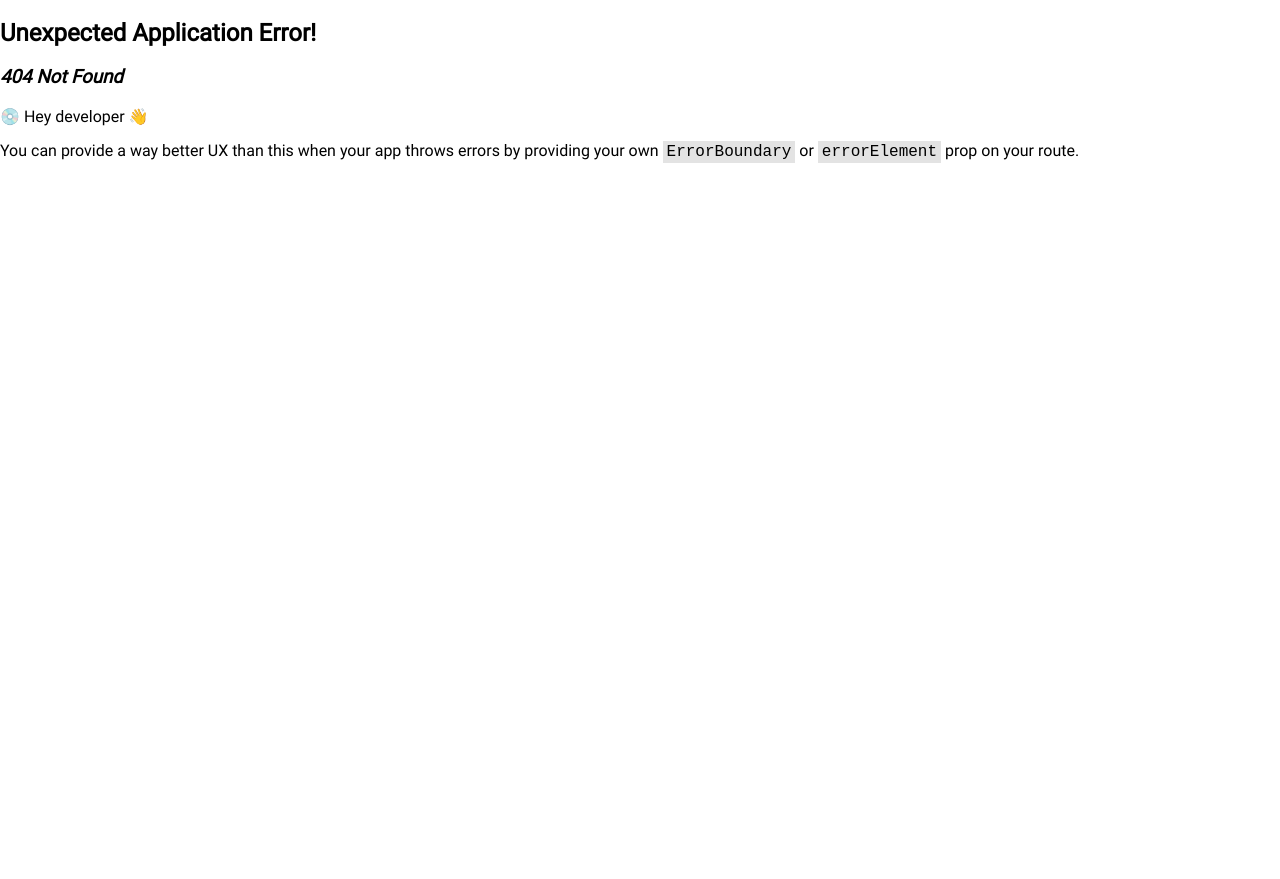
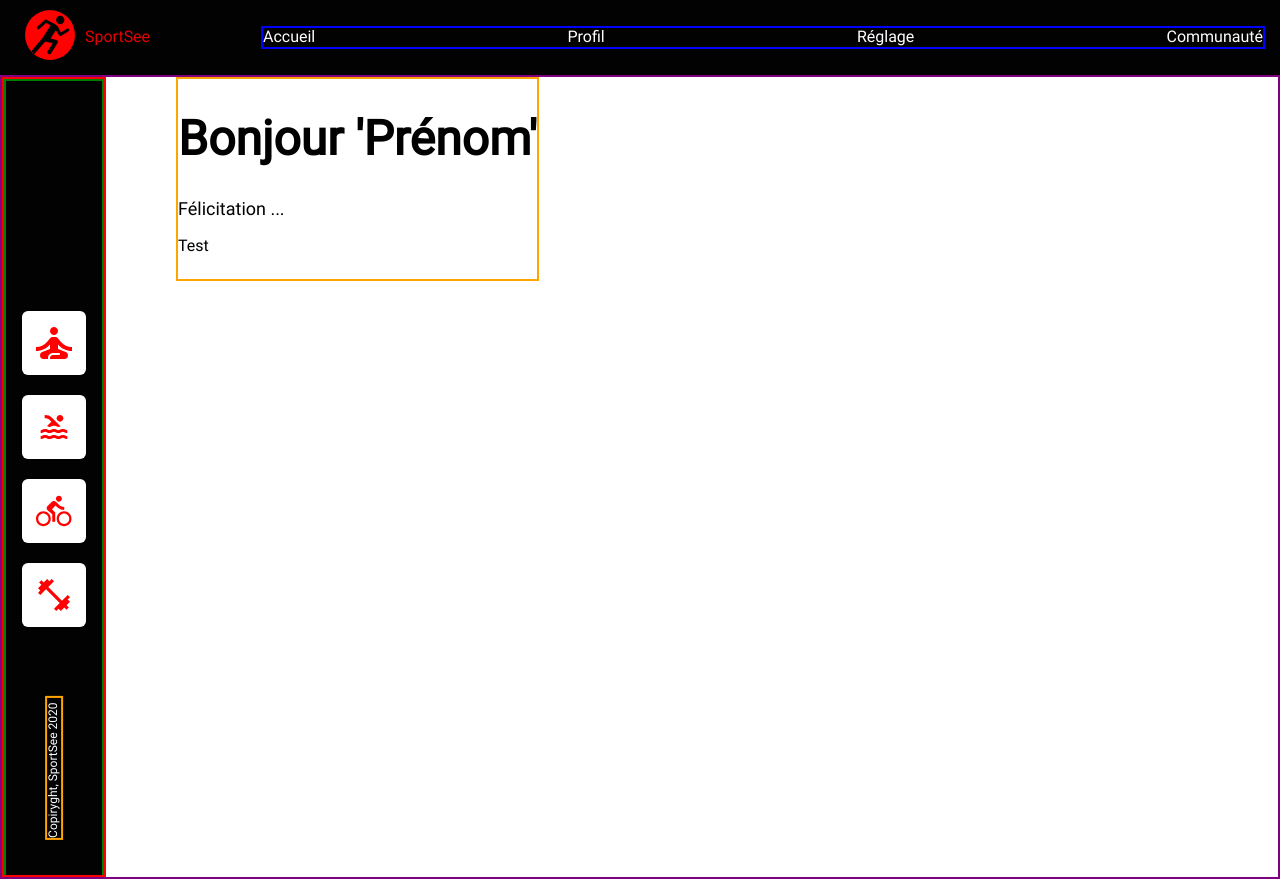
Before and after one commit to matthieuClio/SportSee, a React (Vite) app: page /app/profil in a window 1280 px wide. Before the commit this address had no page. Before the commit the page ends 800 px from the top, so only its background shows below. Built offline with nearby package versions, Linux system fonts and the light colour scheme.

Commit message:
Feat : add profile page and make some global corrections.

```diff
--- a/src/assets/sass/menu.scss
+++ /dev/null
@@ -1,51 +0,0 @@
-// - VARIABLES -
-$menuBackground: #020203;
-$menuText: #FFFFFFFF;
-$menuIcon: #FFFFFFFF;
-
-// Navigation class
-.menu {
-    position: absolute;
-    top: 0;
-    width: 100px;
-    height: 100vh;
-    min-height: 500px;
-    border: 2px solid red;
-    background-color: $menuBackground;
-    color: $menuText;
-    overflow: hidden;
-
-    &__container {
-        display: flex;
-        flex-direction: column;
-        align-items: center;
-        padding-top: 90px;
-        height: 100%;
-
-        &__icon {
-            display: flex;
-            justify-content: center;
-            align-items: center;
-            margin-bottom: 20px;
-            width: 64px;
-            height: 64px;
-            border-radius: 6px;
-            background-color: $menuIcon;
-            cursor: pointer;
-
-            &__image {
-                width: 36px;
-                height: 32px;
-            }
-        }
-
-        &__text {
-            display: flex;
-            position: absolute;
-            bottom: 70px;
-            width: 140px;
-            transform: rotate(-90deg);
-            font-size: 12px;
-        }
-    }
-}
--- a/src/components/Menu.tsx
+++ /dev/null
@@ -1,29 +0,0 @@
-import '../assets/sass/menu.scss'
-
-export default function Menu () {
-    return (
-        <nav className="menu">
-            <div className="menu__container">
-                <div className="menu__container__icon">
-                    <img src="/images/icon/yoga-icon.svg" alt="yoga" className="menu__container__icon__image" />
-                </div>
-
-                <div className="menu__container__icon">
-                    <img src="/images/icon/swimming-icon.svg" alt="yoga" className="menu__container__icon__image" />
-                </div>
-
-                <div className="menu__container__icon">
-                    <img src="/images/icon/bike-icon.svg" alt="yoga" className="menu__container__icon__image" />
-                </div>
-
-                <div className="menu__container__icon">
-                    <img src="/images/icon/weights-icon.svg" alt="yoga" className="menu__container__icon__image" />
-                </div>
-
-                <div className="menu__container__text">
-                    Copiryght, SportSee 2020
-                </div>
-            </div>
-        </nav>
-    )
-}
--- a/src/components/Header.tsx
+++ b/src/layout/Header.tsx
@@ -1,4 +1,5 @@
-import '../assets/sass/header.scss'
+// Style
+import './header.scss'
 
 export default function Header () {
     return (
--- /dev/null
+++ b/src/layout/Menu.tsx
@@ -0,0 +1,36 @@
+import { Outlet } from 'react-router'
+
+// Style
+import './menu.scss'
+
+export default function Menu () {
+    return (
+        <div className="main-container">
+            <nav className="main-container__menu">
+                <ul className="main-container__menu__container">
+                    <li className="main-container__menu__container__icon">
+                        <img src="/images/icon/yoga-icon.svg" alt="yoga" className="main-container__menu__container__icon__image" />
+                    </li>
+
+                    <li className="main-container__menu__container__icon">
+                        <img src="/images/icon/swimming-icon.svg" alt="yoga" className="main-container__menu__container__icon__image" />
+                    </li>
+
+                    <li className="main-container__menu__container__icon">
+                        <img src="/images/icon/bike-icon.svg" alt="yoga" className="main-container__menu__container__icon__image" />
+                    </li>
+
+                    <li className="main-container__menu__container__icon">
+                        <img src="/images/icon/weights-icon.svg" alt="yoga" className="main-container__menu__container__icon__image" />
+                    </li>
+
+                    <li className="main-container__menu__container__text">
+                        Copiryght, SportSee 2020
+                    </li>
+                </ul>
+            </nav>
+
+            <Outlet />
+        </div>
+    )
+}
--- a/src/assets/sass/header.scss
+++ b/src/layout/header.scss
@@ -4,14 +4,15 @@ $headerText: #E60000;
 $hearderLogo: #FF0101;
 $headerLink: #FFFFFFFF;
 
-// Header class
+// Class header
 .header {
     z-index: 2;
     position: relative;
     display: flex;
     justify-content: space-between;
     align-items: center;
-    padding: 10px 15px 10px 25px;
+    padding: 0 15px 0 25px;
+    height: 75px;
     background-color: $headerBackground;
 
     &__logo {
@@ -38,7 +39,6 @@ $headerLink: #FFFFFFFF;
         border: 2px solid blue;
         display: flex;
         justify-content: space-between;
-        padding: 0;
         min-width: 1000px;
         color: $headerLink;
     }
--- /dev/null
+++ b/src/layout/menu.scss
@@ -0,0 +1,55 @@
+// - VARIABLES -
+$menuBackground: #020203;
+$menuText: #FFFFFFFF;
+$menuIcon: #FFFFFFFF;
+
+.main-container {
+    border: 2px solid purple;
+    display: flex;
+    min-height: 800px;
+
+    // Class menu
+    &__menu {
+        border: 2px solid red;
+        width: 100px;
+        background-color: $menuBackground;
+        color: $menuText;
+        overflow: hidden;
+
+        &__container {
+            border: 2Px solid green;
+            display: flex;
+            flex-direction: column;
+            align-items: center;
+            justify-content: center;
+            position: relative;
+            height: 100%;
+
+            &__icon {
+                display: flex;
+                justify-content: center;
+                align-items: center;
+                margin-bottom: 20px;
+                width: 64px;
+                height: 64px;
+                border-radius: 6px;
+                background-color: $menuIcon;
+                cursor: pointer;
+
+                &__image {
+                    width: 36px;
+                    height: 32px;
+                }
+            }
+
+            &__text {
+                position: absolute;
+                bottom: 100px;
+                border: 2px solid orange;
+                width: 140px;
+                transform: rotate(-90deg);
+                font-size: 12px;
+            }
+        }
+    }
+}
--- a/src/assets/sass/main.scss
+++ b/src/main.scss
@@ -1,7 +1,7 @@
 @font-face {
     font-family: "Roboto";
     src: local("Roboto-Regular.ttf"),
-    url("../fonts/Roboto-Regular.ttf") format("truetype");
+    url("assets/fonts/Roboto-Regular.ttf") format("truetype");
     font-weight: normal;
     font-style: normal;
 }
@@ -10,6 +10,19 @@ body {
     margin: 0;
     padding: 0;
     font-family: "Roboto";
+}
+
+h1 {
+    font-size: 48px;
+}
+
+p {
+    font-size: 18px;
+}
+
+ul {
+    padding: 0;
+    margin: 0;
 }
 
 li {
--- /dev/null
+++ b/src/page/Profile.tsx
@@ -0,0 +1,11 @@
+import './profile.scss'
+
+export default function Profile () {
+    return (
+        <main className="profile">
+            <h1>Bonjour 'Prénom'</h1>
+            <p>Félicitation ...</p>
+            <div>Test</div>
+        </main>
+    )
+}
--- /dev/null
+++ b/src/page/profile.scss
@@ -0,0 +1,8 @@
+// - VARIABLES -
+
+// Class profile
+.profile {
+    border: 2px solid orange;
+    margin-left: 70px;
+    height: 200px;
+}
```
Also changed, not shown: src/components/profile.tsx (deleted, +0 -7 lines), src/main.tsx (+12 -9 lines).
